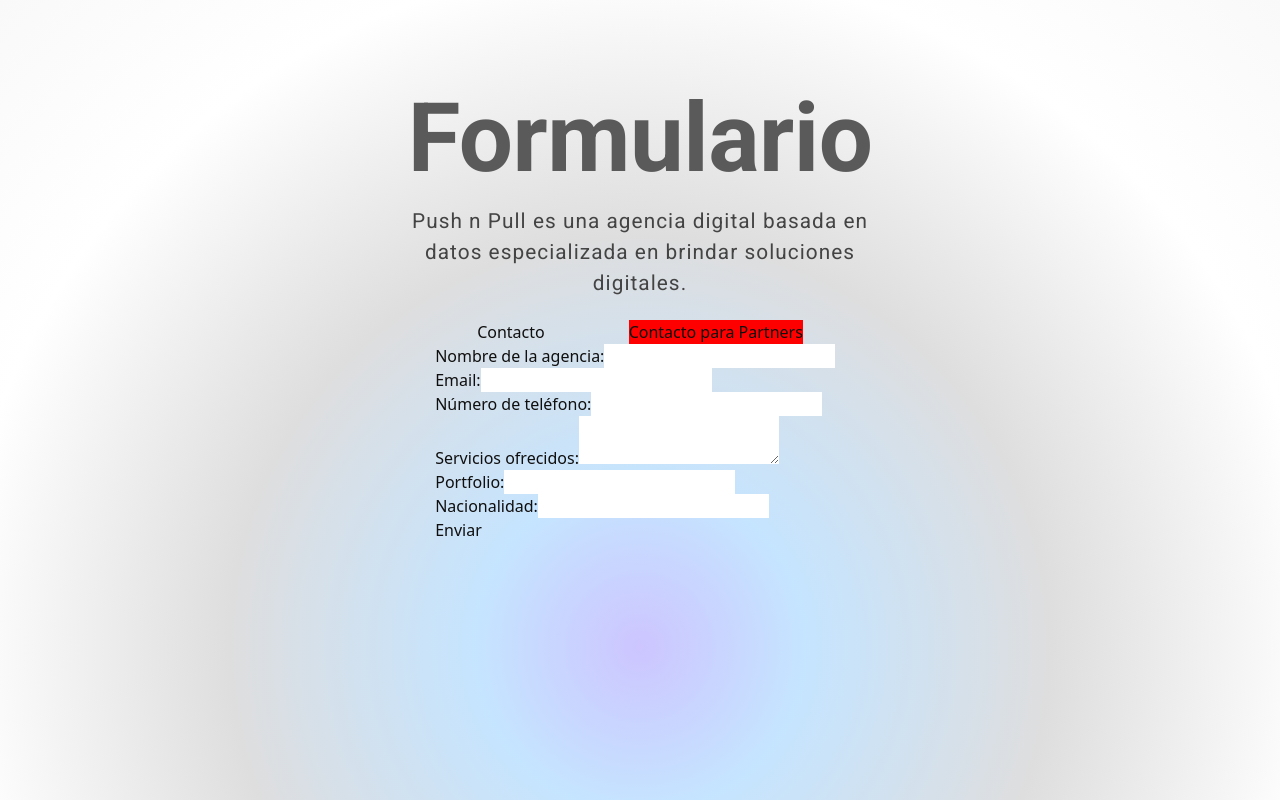
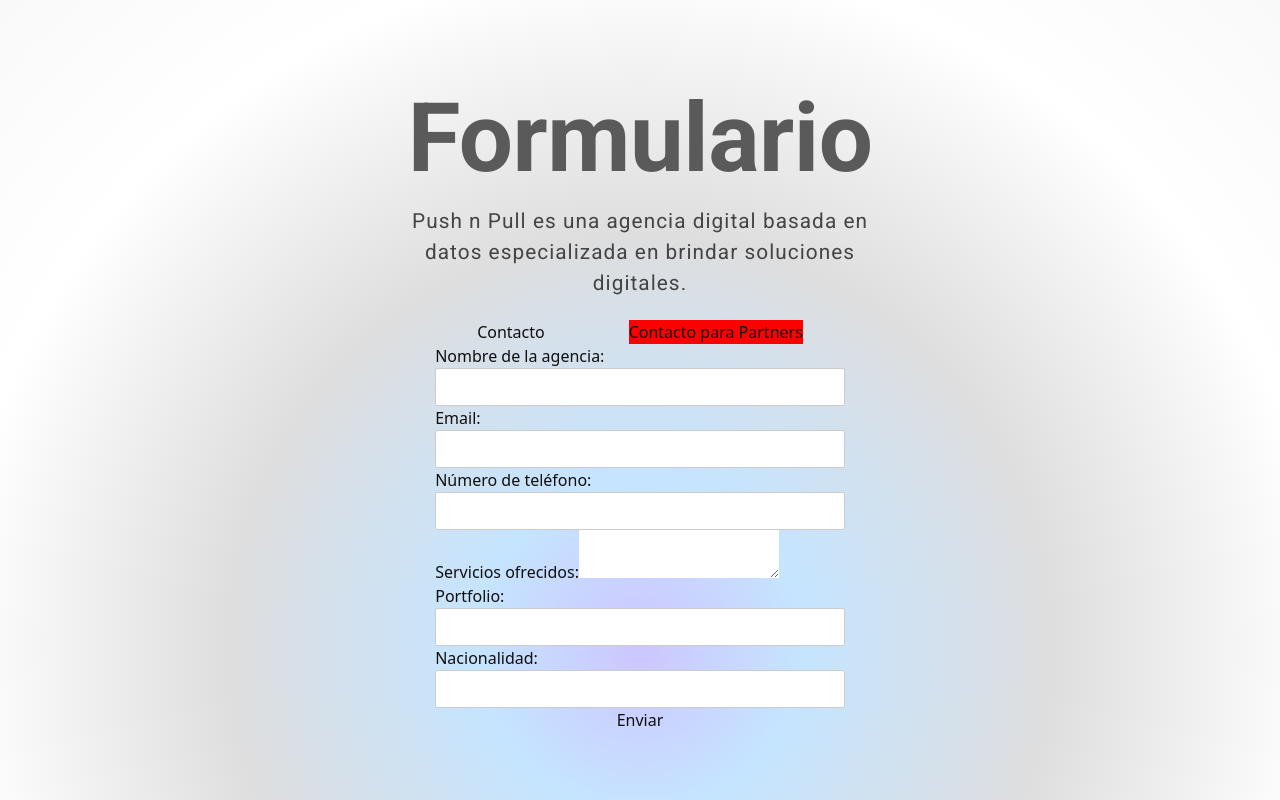
Before and after one commit to AgustinMateos/pushnpull, a React (Vite) app: page /ContactoPage in a window 1280 px wide. Both pictures are taken after a click on the button "Contacto para Partners". Shown: the top 800 px of the page. Built offline with nearby package versions, Linux system fonts and the light colour scheme.

Commit message:
contacto

```diff
--- a/src/components/Contacto/FormularioPartners.jsx
+++ b/src/components/Contacto/FormularioPartners.jsx
@@ -40,20 +40,20 @@
 
   return (
     <div>
-      <form onSubmit={handleSubmit}>
+      <form className='formContainerFlex' onSubmit={handleSubmit}>
         <div>
           <label>Nombre de la agencia:</label>
-          <input type="text" name="agencyName" value={formData.agencyName} onChange={handleChange} />
+          <input className='formInputs'  type="text" name="agencyName" value={formData.agencyName} onChange={handleChange} />
           {errors.agencyName && !submitted && <span>{errors.agencyName}</span>}
         </div>
         <div>
           <label>Email:</label>
-          <input type="email" name="email" value={formData.email} onChange={handleChange} />
+          <input  type="email" className='formInputs' name="email" value={formData.email} onChange={handleChange} />
           {errors.email && !submitted && <span>{errors.email}</span>}
         </div>
         <div>
           <label>Número de teléfono:</label>
-          <input type="text" name="phone" value={formData.phone} onChange={handleChange} />
+          <input type="text" name="phone" className='formInputs'value={formData.phone} onChange={handleChange} />
           {errors.phone && !submitted && <span>{errors.phone}</span>}
         </div>
         <div>
@@ -63,12 +63,12 @@
         </div>
         <div>
           <label>Portfolio:</label>
-          <input type="text" name="portfolio" value={formData.portfolio} onChange={handleChange} />
+          <input type="text"  className='formInputs'name="portfolio" value={formData.portfolio} onChange={handleChange} />
           {errors.portfolio && !submitted && <span>{errors.portfolio}</span>}
         </div>
         <div>
           <label>Nacionalidad:</label>
-          <input type="text" name="nationality" value={formData.nationality} onChange={handleChange} />
+          <input className='formInputs' type="text" name="nationality" value={formData.nationality} onChange={handleChange} />
           {errors.nationality && !submitted && <span>{errors.nationality}</span>}
         </div>
         <button type="submit">Enviar</button>
```
